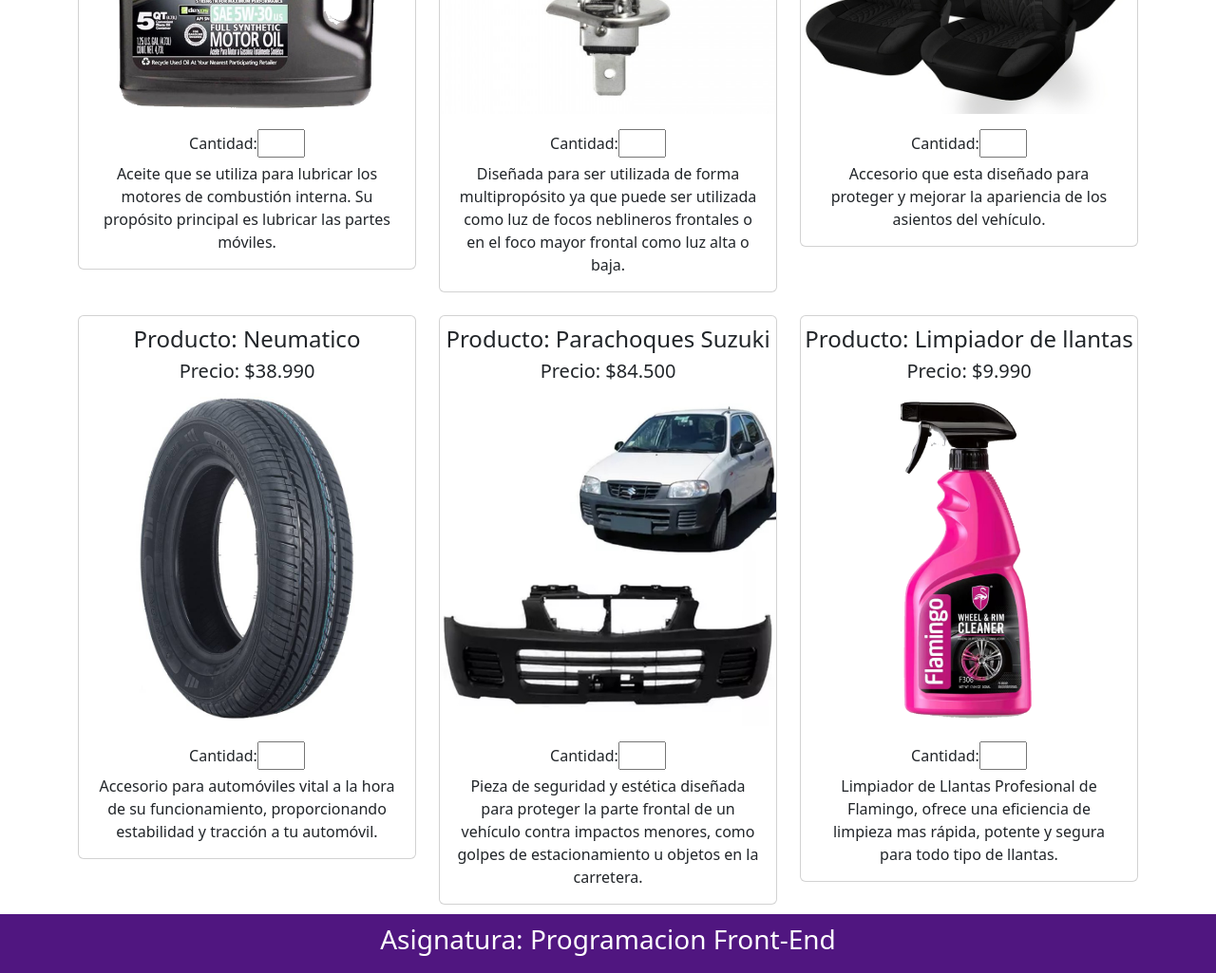
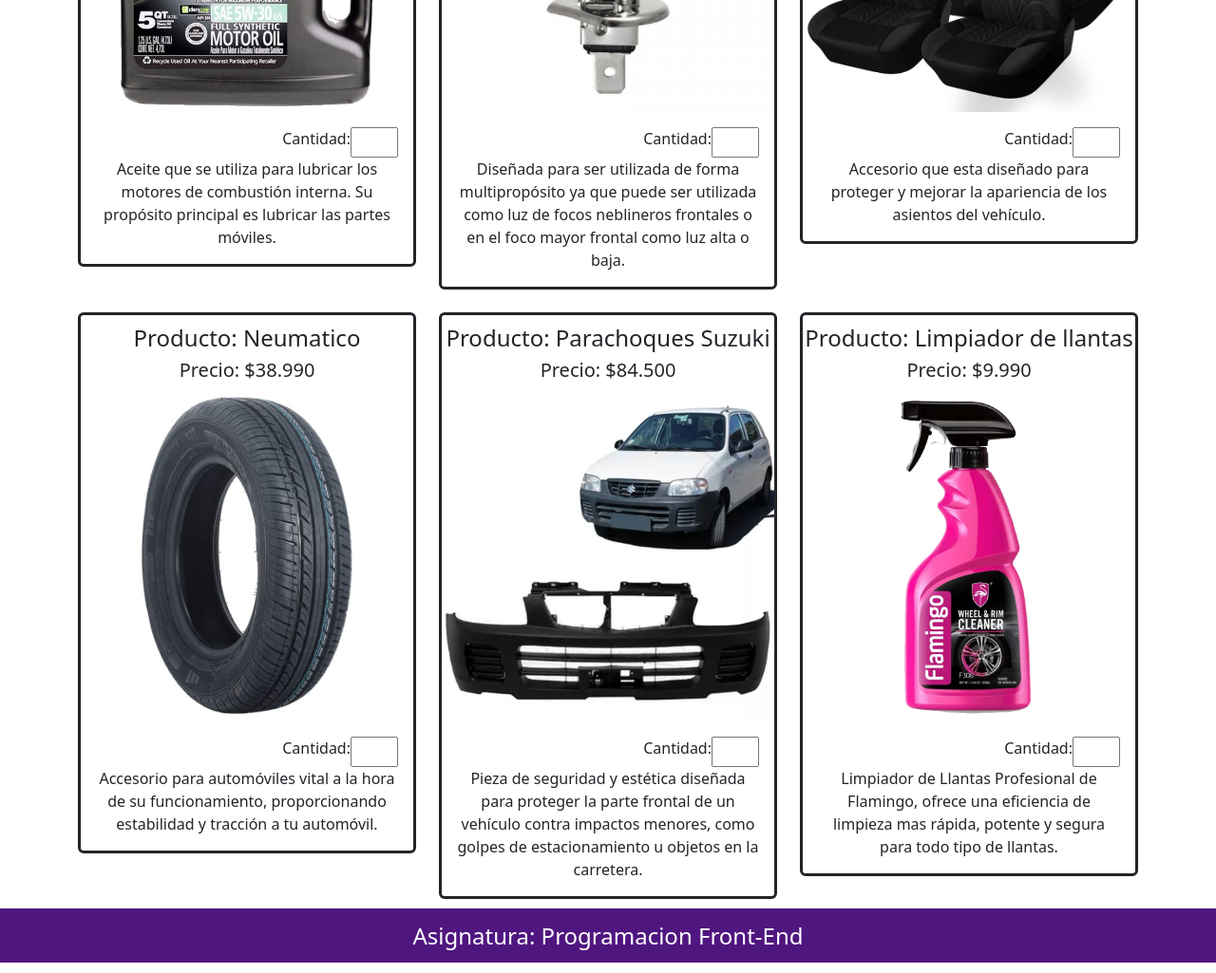
Before and after one commit to DiegoLlana/SitioRepuestos, a plain HTML site: page galeria.html in a window 1280 px wide. Shown: the part 740-1765 px from the top of the page at 95% size. Drawn offline with nearby package versions, Linux system fonts and the light colour scheme.

Commit message:
Estructura final de la pagina

```diff
--- a/css/estilos.css
+++ b/css/estilos.css
@@ -18,3 +18,11 @@ footer div{
 .nav-item:hover{
     text-decoration: underline;
 }
+
+footer nav{
+    background-color: #501680;
+    color: white;
+    padding: 5px;
+    padding-top: 15px;
+    margin-top: 10px;
+}
--- a/galeria.html
+++ b/galeria.html
@@ -12,7 +12,7 @@
     <header>
         <nav class="navbar navbar-expand-lg">
             <div class="container-fluid">
-            <a class="navbar-brand" href="index.html"><img src="imagenes/Logotipotexto.png" alt="No encontrado" width="450" height="100"></a>
+            <a class="navbar-brand" href="index.html"><img src="imagenes/Logotipotexto.png" alt="No encontrado" width="400" height="100"></a>
             <button class="navbar-toggler" type="button" data-bs-toggle="collapse" data-bs-target="#navbarSupportedContent" aria-controls="navbarSupportedContent" aria-expanded="false" aria-label="Toggle navigation">
                 <span class="navbar-toggler-icon"></span>
             </button>
@@ -58,77 +58,95 @@
     <main class="container">
         <div class="row row-cols-1 row-cols-md-3 g-4">
             <div class="col">
-              <div class="card text-center">
+              <div class="card text-center border-dark" style="border-width: 3px;">
                 <h4 class="card-title" style="margin-top: 10px;">Producto: Aceite de auto</h4>
                 <h5 class="card-title">Precio: $20.000</h5>
                 <img src="imagenes/producto1.png" class="card-img-top" alt="..."/>
                 <div class="card-body">
-                    <label class="form-label">Cantidad:</label><input type="number" style="width: 50px;">
+                  <div class="d-flex justify-content-end">
+                    <label class="form-label">Cantidad:</label>
+                    <input type="number" style="width: 50px;"/>
+                  </div>
                     <p class="card-text">Aceite que se utiliza para lubricar los motores de combustión interna. Su propósito principal es lubricar las partes móviles.</p>
                 </div>
               </div>
             </div>
             <div class="col">
-              <div class="card text-center">
+              <div class="card text-center border-dark" style="border-width: 3px;">
                 <h4 class="card-title" style="margin-top: 10px;">Producto: Ampolleta H1</h4>
                 <h5 class="card-title">Precio: $11.900</h5>
                 <img src="imagenes/producto2.png" class="card-img-top" alt="..."/>
                 <div class="card-body">
-                    <label class="form-label">Cantidad:</label><input type="number" style="width: 50px;">
+                  <div class="d-flex justify-content-end">
+                    <label class="form-label">Cantidad:</label>
+                    <input type="number" style="width: 50px;"/>
+                  </div>
                   <p class="card-text">Diseñada para ser utilizada de forma multipropósito ya que puede ser utilizada como luz de focos neblineros frontales o en el foco mayor frontal como luz alta o baja.</p>
                 </div>
               </div>
             </div>
             <div class="col">
-              <div class="card text-center">
+              <div class="card text-center border-dark" style="border-width: 3px;">
                 <h4 class="card-title" style="margin-top: 10px;">Producto: Funda para sillas</h4>
                 <h5 class="card-title">Precio: $39.990e</h5>
                 <img src="imagenes/producto3.png" class="card-img-top" alt="..."/>
                 <div class="card-body">
-                    <label class="form-label">Cantidad:</label><input type="number" style="width: 50px;">
+                  <div class="d-flex justify-content-end">
+                    <label class="form-label">Cantidad:</label>
+                    <input type="number" style="width: 50px;"/>
+                  </div>
                   <p class="card-text">Accesorio que esta diseñado para proteger y mejorar la apariencia de los asientos del vehículo.</p>
                 </div>
               </div>
             </div>
             <div class="col">
-              <div class="card text-center">
+              <div class="card text-center border-dark" style="border-width: 3px;">
                 <h4 class="card-title" style="margin-top: 10px;">Producto: Neumatico</h4>
                 <h5 class="card-title">Precio: $38.990</h5>
                 <img src="imagenes/producto4.png" class="card-img-top" alt="..."/>
                 <div class="card-body">
-                    <label class="form-label">Cantidad:</label><input type="number" style="width: 50px;">
+                  <div class="d-flex justify-content-end">
+                    <label class="form-label">Cantidad:</label>
+                    <input type="number" style="width: 50px;"/>
+                  </div>
                   <p class="card-text">Accesorio para automóviles vital a la hora de su funcionamiento, proporcionando estabilidad y tracción a tu automóvil.</p>
                 </div>
               </div>
             </div>
             <div class="col">
-                <div class="card text-center">
+                <div class="card text-center border-dark" style="border-width: 3px;">
                     <h4 class="card-title" style="margin-top: 10px;">Producto: Parachoques Suzuki</h4>
                     <h5 class="card-title">Precio: $84.500</h5>
                   <img src="imagenes/producto5.png" class="card-img-top" alt="..."/>
                   <div class="card-body">
-                    <label class="form-label">Cantidad:</label><input type="number" style="width: 50px;">
+                    <div class="d-flex justify-content-end">
+                    <label class="form-label">Cantidad:</label>
+                    <input type="number" style="width: 50px;"/>
+                  </div>
                     <p class="card-text">Pieza de seguridad y estética diseñada para proteger la parte frontal de un vehículo contra impactos menores, como golpes de estacionamiento u objetos en la carretera.</p>
                   </div>
                 </div>
               </div>
               <div class="col">
-                <div class="card text-center">
+                <div class="card text-center border-dark" style="border-width: 3px;">
                     <h4 class="card-title" style="margin-top: 10px;">Producto: Limpiador de llantas</h4>
                     <h5 class="card-title">Precio: $9.990</h5>
                   <img src="imagenes/producto6.png" class="card-img-top" alt="..."/>
                   <div class="card-body">
-                    <label class="form-label">Cantidad:</label><input type="number" style="width: 50px;">
-                    <p class="card-text">Limpiador de Llantas Profesional de Flamingo, ofrece una eficiencia de limpieza mas rápida, potente y segura para todo tipo de llantas.</p>
+                    <div class="d-flex justify-content-end">
+                      <label class="form-label">Cantidad:</label>
+                      <input type="number" style="width: 50px;"/>
+                    </div>
+                      <p class="card-text">Limpiador de Llantas Profesional de Flamingo, ofrece una eficiencia de limpieza mas rápida, potente y segura para todo tipo de llantas.</p>
                   </div>
                 </div>
               </div>
           </div>
     </main>
     <footer>
-        <div style="margin-top: 10px;">
-            <h3><center>Asignatura: Programacion Front-End</center></h3>
-          </div>
+      <nav class="text-center">
+        <h4>Asignatura: Programacion Front-End</h4>
+      </nav>
     </footer>
     <script src="https://cdn.jsdelivr.net/npm/bootstrap@5.3.3/dist/js/bootstrap.bundle.min.js" integrity="sha384-YvpcrYf0tY3lHB60NNkmXc5s9fDVZLESaAA55NDzOxhy9GkcIdslK1eN7N6jIeHz" crossorigin="anonymous"></script>
 </body>
```
Also changed, not shown: index.html (+7 -8 lines), login.html (+6 -6 lines), imagenes/LogotipoTexto.png.
